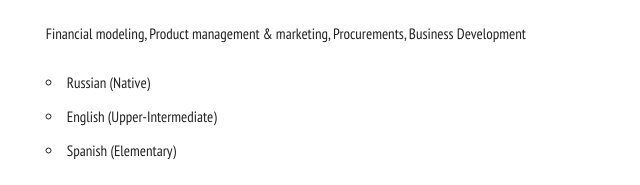
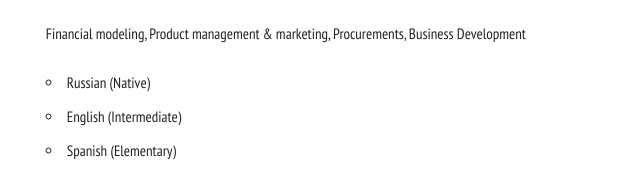
Before and after one commit to Alejaldo/cv, a plain HTML site: page index.html in a window 1280 px wide. Shown: the part 2120-2305 px from the top of the page, 358-998 px from the left. Drawn offline with nearby package versions, Linux system fonts and the light colour scheme.

Commit message:
Update language skills part

```diff
--- a/index.html
+++ b/index.html
@@ -258,7 +258,7 @@
       <div class="col-9">
         <ul>
           <li>Russian (Native)</li>
-          <li>English (Upper-Intermediate)</li>
+          <li>English (Intermediate)</li>
           <li>Spanish (Elementary)</li>
         </ul>
       </div>
```
